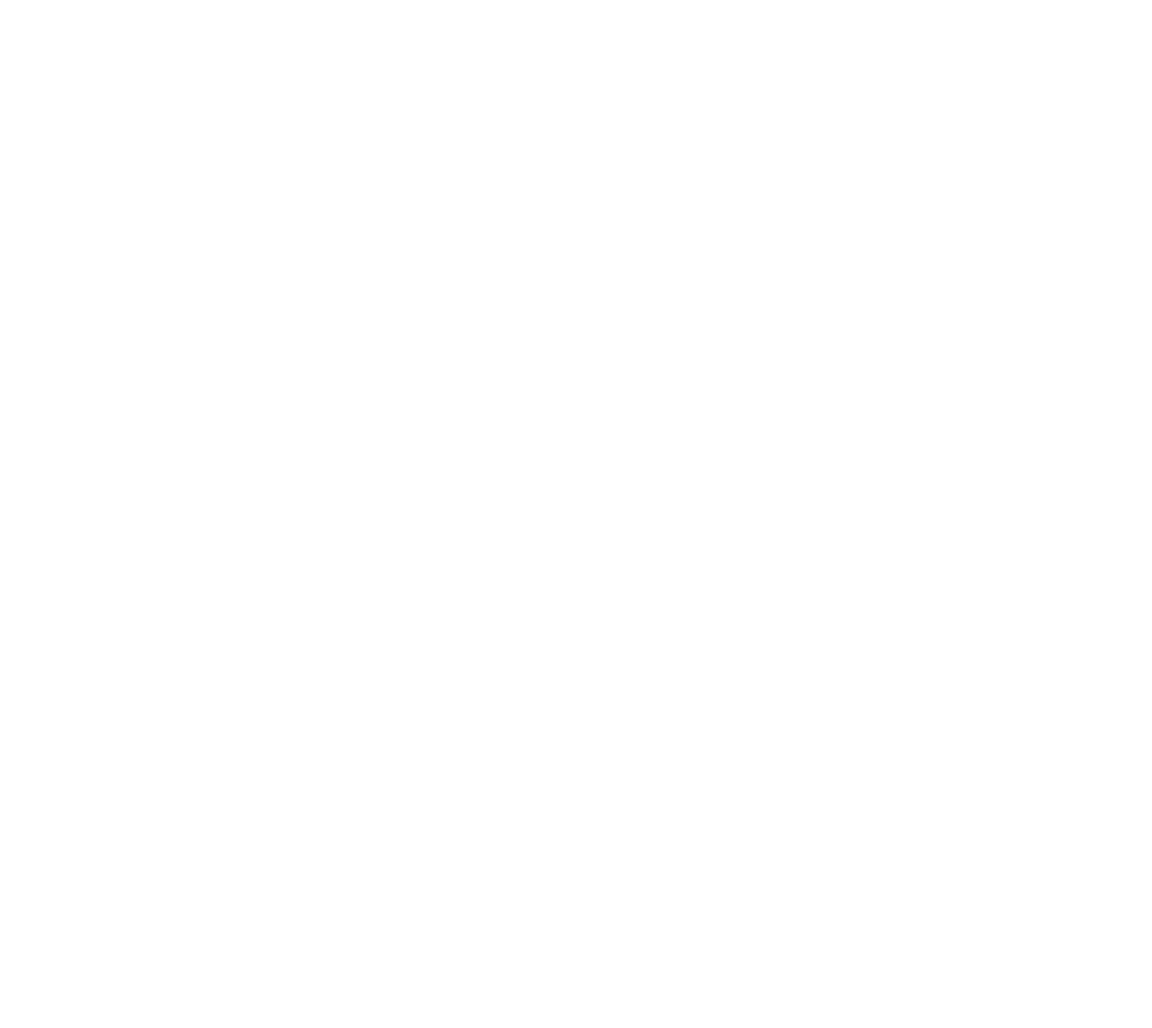
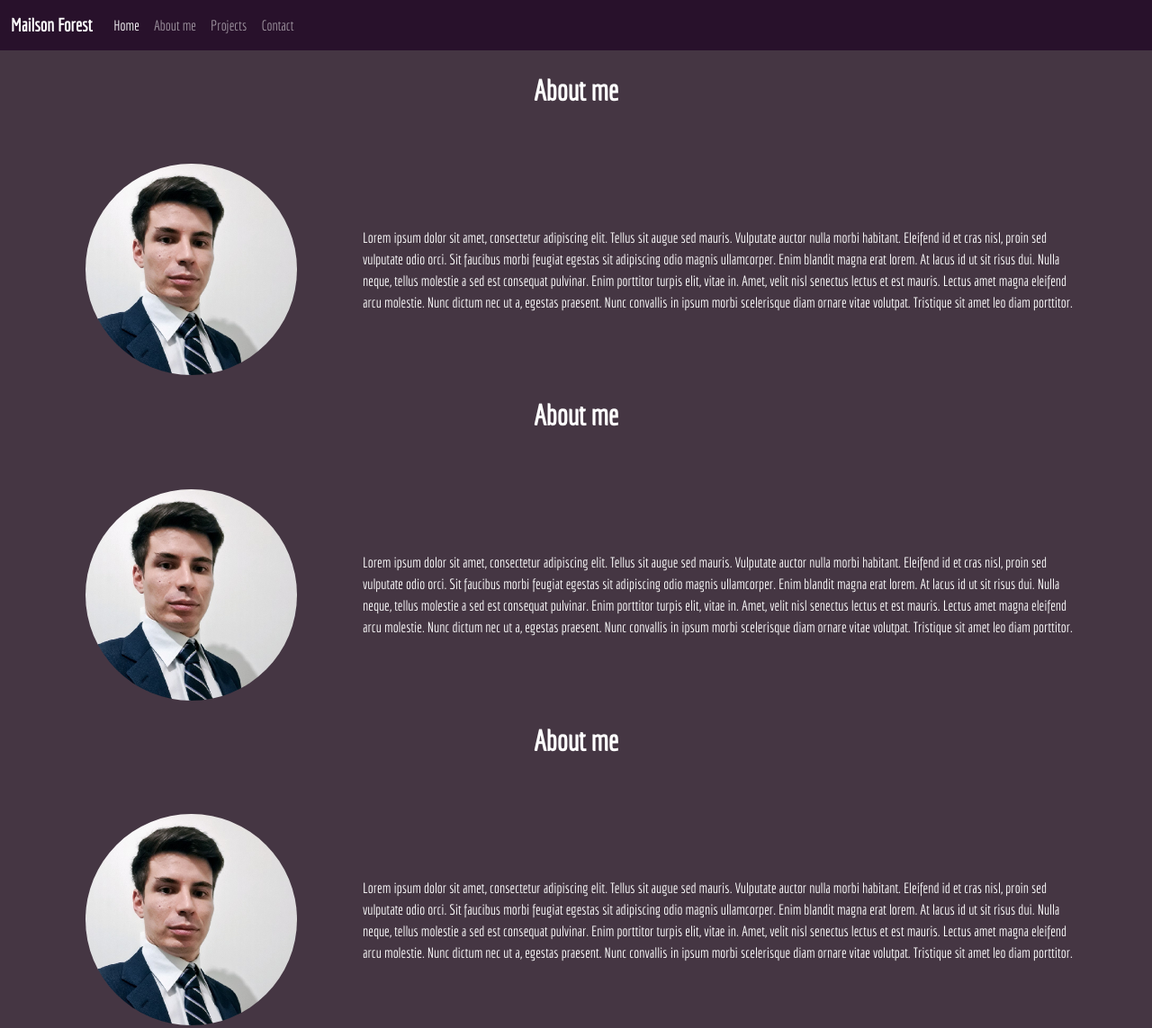
Before and after one commit to mforest21/CVmailson, a website: page index.html in a window 1280 px wide. Shown: the whole page at 90% size. Before the commit the page ends 800 px from the top, so only its background shows below. Drawn offline with nearby package versions, Linux system fonts and the light colour scheme.

Commit message:
structure and personalized css

```diff
--- /dev/null
+++ b/css/styles.css
@@ -0,0 +1,41 @@
+body{
+    padding: 0 0 50px 0;
+    z-index: 0;
+    font-family: 'Economica', sans-serif;
+    background-color: #453643;
+    color:#fff  ;
+}
+
+.navbar-dark{
+    background-color: #28112B;
+}
+
+.navbar-brand{
+    font-size: 20px;
+    font-weight: bold;
+}
+
+.row-header{
+    margin:0px auto;
+    padding:25px;
+}
+
+.row-header h1{
+    font-size:32px;
+    font-weight:bold;
+}
+
+.row-content {
+    padding-top:30px ;
+}
+
+.jumbotron {
+    padding:0px 0px 0px 0px;
+    margin:0px auto;
+}
+
+.footer{
+    background-color: #D1C4E9;
+    margin:0px auto;
+    padding: 20px 0px 20px 0px;
+}
--- a/index.html
+++ b/index.html
@@ -3,10 +3,91 @@
 <head>
     <meta charset="UTF-8">
     <meta http-equiv="X-UA-Compatible" content="IE=edge">
-    <meta name="viewport" content="width=device-width, initial-scale=1.0">
+    <!-- Required meta tags always come first -->
+    <meta name="viewport" content="width=device-width, initial-scale=1, shrink-to-fit=no">
+    <!-- Bootstrap CSS -->
+    <link rel="stylesheet" href="node_modules/bootstrap/dist/css/bootstrap.min.css">
+    <link rel="preconnect" href="https://fonts.googleapis.com">
+    <link rel="preconnect" href="https://fonts.gstatic.com" crossorigin>
+    <link href="https://fonts.googleapis.com/css2?family=Economica&display=swap" rel="stylesheet">
+    <link rel="stylesheet" href="css/styles.css">
     <title>Mailsn Forest</title>
 </head>
 <body>
+    <nav class="navbar navbar-expand-lg navbar-dark">
+        <div class="container-fluid">
+            <a class="navbar-brand" href="#">Mailson Forest</a>
+            <button class="navbar-toggler" type="button" data-bs-toggle="collapse" data-bs-target="#navbar" aria-controls="navbar" aria-expanded="false" aria-label="Toggle navigation">
+                <span class="navbar-toggler-icon"></span>
+            </button>
+            <div class="collapse navbar-collapse" id="navbar">
+                <ul class="navbar-nav me-auto mb-2 mb-lg-0">
+                    <li class="nav-item"><a class="nav-link active" aria-current="page" href="#">Home</a></li>
+                    <li class="nav-item"><a class="nav-link" href="#aboutme">About me</a></li>
+                    <li class="nav-item"><a class="nav-link" href="#projects">Projects</a></li>
+                    <li class="nav-item"><a class="nav-link" href="#contact">Contact</a></li>
+                </ul>
+            </div>
+        </div>
+    </nav>
+    <header class="jumbotron rounded-3" id="aboutme">
+        <div class="container">
+            <div class="row row-header">
+                <div class="d-flex justify-content-center">
+                    <h1>About me</h1>
+                </div>
+            </div>
+            <div class="row row-content ">
+                <div class="col-12 col-md-3 d-flex align-self-center justify-content-center">
+                    <img src="images/profile.jfif" class="rounded-circle" alt="Mailson" width="235" height="235">
+                </div>
+                <div class="col-12 col-md d-flex align-self-center justify-content-center ps-sm-5 pt-3">
+                        <p>Lorem ipsum dolor sit amet, consectetur adipiscing elit. Tellus sit augue sed mauris. Vulputate auctor nulla morbi habitant. Eleifend id et cras nisl, proin sed vulputate odio orci. Sit faucibus morbi feugiat egestas sit adipiscing odio magnis ullamcorper. Enim blandit magna erat lorem. At lacus id ut sit risus dui. Nulla neque, tellus molestie a sed est consequat pulvinar. Enim porttitor turpis elit, vitae in.
+                            Amet, velit nisl senectus lectus et est mauris. Lectus amet magna eleifend arcu molestie. Nunc dictum nec ut a, egestas praesent. Nunc convallis in ipsum morbi scelerisque diam ornare vitae volutpat. Tristique sit amet leo diam porttitor.</p>
+                </div>
+            </div>
+        </div>
+    </header>
+    <div id="projects">
+        <div class="container">
+            <div class="row row-header">
+                <div class="d-flex justify-content-center">
+                    <h1>About me</h1>
+                </div>
+            </div>
+            <div class="row row-content ">
+                <div class="col-12 col-md-3 d-flex align-self-center justify-content-center">
+                    <img src="images/profile.jfif" class="rounded-circle" alt="Mailson" width="235" height="235">
+                </div>
+                <div class="col-12 col-md d-flex align-self-center justify-content-center ps-sm-5 pt-3">
+                        <p>Lorem ipsum dolor sit amet, consectetur adipiscing elit. Tellus sit augue sed mauris. Vulputate auctor nulla morbi habitant. Eleifend id et cras nisl, proin sed vulputate odio orci. Sit faucibus morbi feugiat egestas sit adipiscing odio magnis ullamcorper. Enim blandit magna erat lorem. At lacus id ut sit risus dui. Nulla neque, tellus molestie a sed est consequat pulvinar. Enim porttitor turpis elit, vitae in.
+                            Amet, velit nisl senectus lectus et est mauris. Lectus amet magna eleifend arcu molestie. Nunc dictum nec ut a, egestas praesent. Nunc convallis in ipsum morbi scelerisque diam ornare vitae volutpat. Tristique sit amet leo diam porttitor.</p>
+                </div>
+            </div>
+        </div>
+    </div>
+    <div id="contact">
+        <div class="container">
+            <div class="row row-header">
+                <div class="d-flex justify-content-center">
+                    <h1>About me</h1>
+                </div>
+            </div>
+            <div class="row row-content ">
+                <div class="col-12 col-md-3 d-flex align-self-center justify-content-center">
+                    <img src="images/profile.jfif" class="rounded-circle" alt="Mailson" width="235" height="235">
+                </div>
+                <div class="col-12 col-md d-flex align-self-center justify-content-center ps-sm-5 pt-3">
+                        <p>Lorem ipsum dolor sit amet, consectetur adipiscing elit. Tellus sit augue sed mauris. Vulputate auctor nulla morbi habitant. Eleifend id et cras nisl, proin sed vulputate odio orci. Sit faucibus morbi feugiat egestas sit adipiscing odio magnis ullamcorper. Enim blandit magna erat lorem. At lacus id ut sit risus dui. Nulla neque, tellus molestie a sed est consequat pulvinar. Enim porttitor turpis elit, vitae in.
+                            Amet, velit nisl senectus lectus et est mauris. Lectus amet magna eleifend arcu molestie. Nunc dictum nec ut a, egestas praesent. Nunc convallis in ipsum morbi scelerisque diam ornare vitae volutpat. Tristique sit amet leo diam porttitor.</p>
+                </div>
+            </div>
+        </div>
+    </div>
 
+    <!-- jQuery first, then Popper.js, then Bootstrap JS. -->
+    <script src="node_modules/jquery/dist/jquery.slim.min.js"></script>
+    <script src="node_modules/popper.js/dist/umd/popper.min.js"></script>
+    <script src="node_modules/bootstrap/dist/js/bootstrap.min.js"></script>
 </body>
 </html>
--- a/package.json
+++ b/package.json
@@ -4,7 +4,9 @@
   "description": "CVmailson",
   "main": "index.js",
   "scripts": {
-    "test": "echo \"Error: no test specified\" && exit 1"
+    "start": "npm run lite",
+    "test": "echo \"Error: no test specified\" && exit 1",
+    "lite": "lite-server"
   },
   "repository": {
     "type": "git",
```
Also changed, not shown: images/profile.jfif (added).
